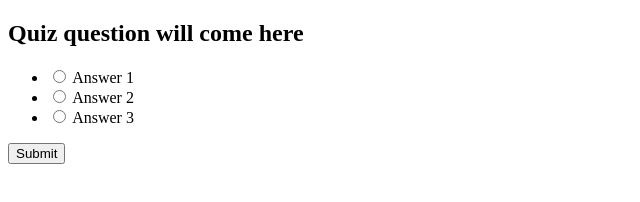
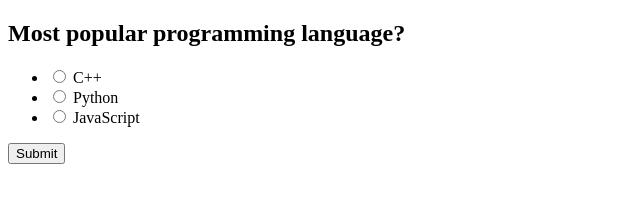
Before and after one commit to muhammedaslamshah/JavaScript-Project---Quiz-App, a plain HTML site: page index.html in a window 1280 px wide. Shown: the whole page, without its empty margins (0-640 px from the left). Drawn offline with Linux system fonts and the light colour scheme.

Commit message:
redy to push

```diff
--- a/index.html
+++ b/index.html
@@ -8,20 +8,20 @@
   </head>
   <body>
     <div class="quiz-container">
-      <h2>Quiz question will come here</h2>
+      <h2 class="title">Quiz question will come here</h2>
       <form action="">
         <ul>
           <li>
             <input type="radio" name="answer" id="a" class="answer" />
-            <label for="a">Answer 1</label>
+            <label class="label aLabel" for="a">Answer 1</label>
           </li>
           <li>
             <input type="radio" name="answer" id="b" class="answer" />
-            <label for="b">Answer 2</label>
+            <label class="label bLabel" for="b">Answer 2</label>
           </li>
           <li>
             <input type="radio" name="answer" id="c" class="answer" />
-            <label for="c">Answer 3</label>
+            <label class="label cLabel" for="c">Answer 3</label>
           </li>
         </ul>
 
--- a/script.js
+++ b/script.js
@@ -1,15 +1,145 @@
 let quiData = [
   {
-    question : "Most popular programming language ?",
+    question: "Most popular programming language?",
     a: "C++",
     b: "Python",
     c: "JavaScript",
-    answer: "c"
+    answer: "c",
   },
-]
+  {
+    question: "Which language is primarily used for web development?",
+    a: "Ruby",
+    b: "JavaScript",
+    c: "C",
+    answer: "b",
+  },
+  {
+    question: "Which programming language is best for data science?",
+    a: "Python",
+    b: "Java",
+    c: "PHP",
+    answer: "a",
+  },
+  {
+    question: "Which language is used for iOS app development?",
+    a: "Swift",
+    b: "Kotlin",
+    c: "JavaScript",
+    answer: "a",
+  },
+  {
+    question: "Which of the following is not a programming language?",
+    a: "HTML",
+    b: "C#",
+    c: "Ruby",
+    answer: "a",
+  },
+  {
+    question: "What does CSS stand for?",
+    a: "Cascading Style Sheets",
+    b: "Computer Style Sheets",
+    c: "Creative Style Sheets",
+    answer: "a",
+  },
+  {
+    question:
+      "Which programming language is known as 'write once, run anywhere'?",
+    a: "C",
+    b: "Java",
+    c: "Python",
+    answer: "b",
+  },
+  {
+    question: "Which language is mostly used for machine learning?",
+    a: "Python",
+    b: "C++",
+    c: "JavaScript",
+    answer: "a",
+  },
+  {
+    question: "Which of these is a frontend framework?",
+    a: "React",
+    b: "Node.js",
+    c: "Django",
+    answer: "a",
+  },
+  {
+    question: "What is the symbol for comments in JavaScript?",
+    a: "//",
+    b: "#",
+    c: "<!-- -->",
+    answer: "a",
+  },
+];
 
 // Get element from DOM
-let title = document.querySelector('.title');
+let title = document.querySelector(".title");
+let aLabel = document.querySelector(".aLabel");
+let bLabel = document.querySelector(".bLabel");
+let cLabel = document.querySelector(".cLabel");
+let submitBtn = document.getElementById("submit");
+let answers = document.querySelectorAll(".answer");
 
-// Task 1
-//  Display UI
+
+
+let currentQuestionIndex = 0; // Track the current question index
+let score = 0; // Track the user's score
+
+// Display the current question and answers
+function displayQuestion() {
+  const currentQuestion = quiData[currentQuestionIndex];
+  title.innerHTML = currentQuestion.question;
+  aLabel.innerHTML = currentQuestion.a;
+  bLabel.innerHTML = currentQuestion.b;
+  cLabel.innerHTML = currentQuestion.c;
+}
+
+// Check and handle the submitted answer
+const submitAnswer = () => {
+  submitBtn.addEventListener("click", (e) => {
+    e.preventDefault();
+
+    const userAnswer = getUserAnswer();
+    if (userAnswer) {
+      if (userAnswer === quiData[currentQuestionIndex].answer) {
+        score++;
+        alert("Correct!");
+      } else {
+        alert("Wrong answer!");
+      }
+
+      // Move to the next question or end the quiz
+      currentQuestionIndex++;
+      if (currentQuestionIndex < quiData.length) {
+        resetAnswers();
+        displayQuestion();
+      } else {
+        alert(`Quiz finished! Your score is ${score}/${quiData.length}`);
+      }
+    } else {
+      alert("Please select an answer before submitting.");
+    }
+  });
+};
+
+// Get the user's selected answer
+const getUserAnswer = () => {
+  let userAnswer;
+  answers.forEach((answer) => {
+    if (answer.checked) {
+      userAnswer = answer.id;
+    }
+  });
+  return userAnswer;
+};
+
+// Reset selected answers
+function resetAnswers() {
+  answers.forEach((answer) => {
+    answer.checked = false;
+  });
+}
+
+// Initialize the quiz
+displayQuestion();
+submitAnswer();
```
